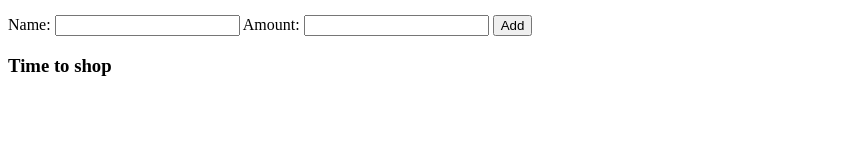
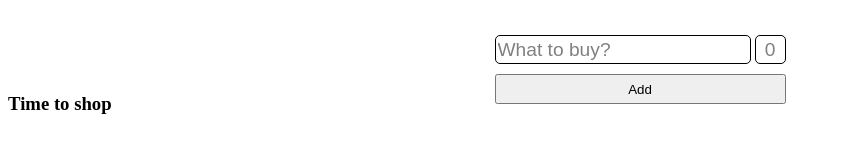
Before and after one commit to nikolajnowicki/git-uppgift, a website built with Vite: page index.html in a window 1280 px wide. Shown: the part 147-300 px from the top of the page, without its empty margins (0-847 px from the left). Built offline with nearby package versions, Linux system fonts and the light colour scheme.

Commit message:
Added styling to input and button

```diff
--- a/index.html
+++ b/index.html
@@ -10,6 +10,7 @@
   <link rel="preconnect" href="https://fonts.gstatic.com" crossorigin>
   <link href="https://fonts.googleapis.com/css2?family=Acme&display=swap" rel="stylesheet">
   <title>Grocery Helper</title>
+  <script src="https://kit.fontawesome.com/e05f21b32e.js" crossorigin="anonymous"></script>
   <script type="module" src="/src/ts/main.ts" defer></script>
 </head>
 
@@ -30,13 +31,16 @@
 
   <div class="input-container">
     <form id="form">
-      <label for="name">Name:</label>
-      <input type="text" id="name" required>
+      <label for="name"></label>
+      <input type="text" id="name" placeholder="What to buy?" class="input-item" required>
 
-      <label for="amount">Amount:</label>
-      <input type="number" id="amount" required>
+      <label for="amount"></label>
+      <input type="number" id="amount" placeholder="0" class="input-amount" required>
 
-      <button type="submit">Add</button>
+      <button type="submit" class="add-button" id="add-button">
+        Add
+      </button>
+
     </form>
   </div>
 
--- /dev/null
+++ b/src/scss/_input.scss
@@ -0,0 +1,67 @@
+// -------------------------------------------------- //
+// Mobile                                             //
+// -------------------------------------------------- //
+
+.input-container {
+  display: flex;
+  justify-content: center;
+  position: relative;
+  top: 20px;
+}
+
+input {
+  border: solid black 1px;
+  outline: none;
+  background: none;
+  box-shadow: none;
+  -webkit-appearance: none;
+  -moz-appearance: none;
+  appearance: none;
+  border-radius: 5px;
+}
+
+.input-item {
+  width: 250px;
+  height: 25px;
+  font-size: 1.2rem;
+}
+
+.input-amount {
+  width: 25px;
+  height: 25px;
+  text-align: center;
+  font-size: 1.2rem;
+}
+
+input::-webkit-outer-spin-button,
+input::-webkit-inner-spin-button {
+  display: none;
+}
+
+::placeholder {
+  color: gray;
+}
+
+// BUTTONS //
+
+.add-button {
+  display: block;
+  position: relative;
+  width: 100%;
+  height: 30px;
+  top: 10px;
+}
+
+// -------------------------------------------------- //
+// Tablet                                             //
+// -------------------------------------------------- //
+
+@media screen and (min-width: 768px) {
+}
+
+// -------------------------------------------------- //
+// Desktop                                            //
+// -------------------------------------------------- //
+
+@media screen and (min-width: 1024px) {
+}
--- a/src/scss/style.scss
+++ b/src/scss/style.scss
@@ -1 +1,2 @@
 @import "header";
+@import "input";
```
Also changed, not shown: src/scss/style.css, 1 other file.
